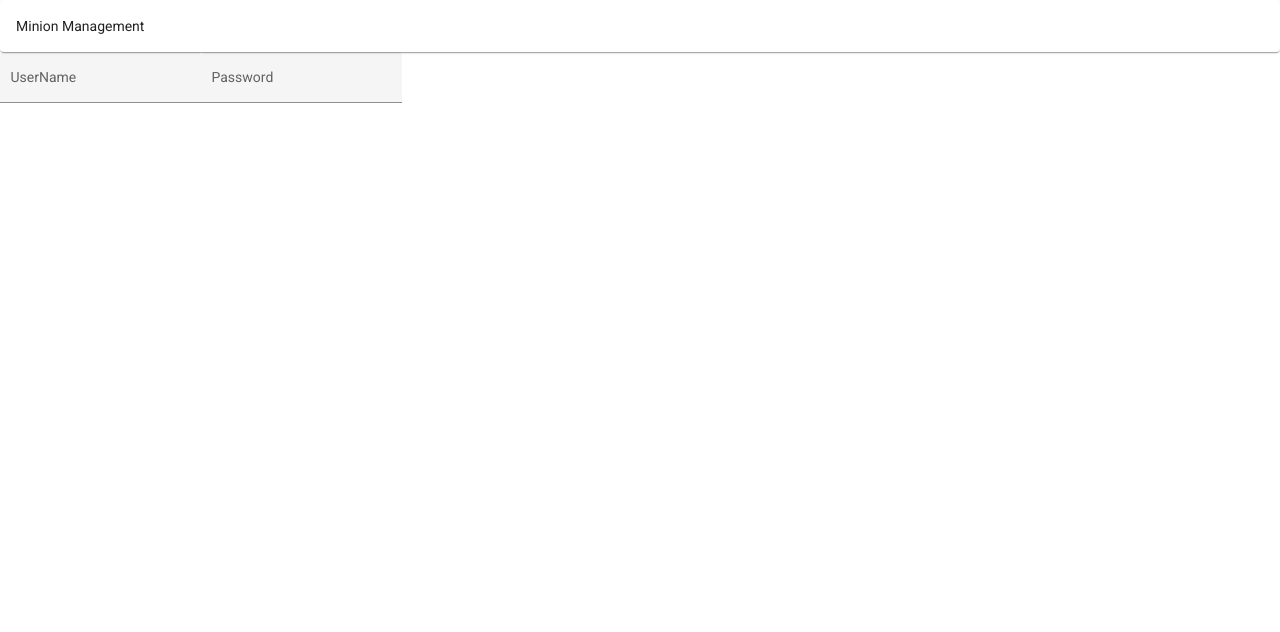
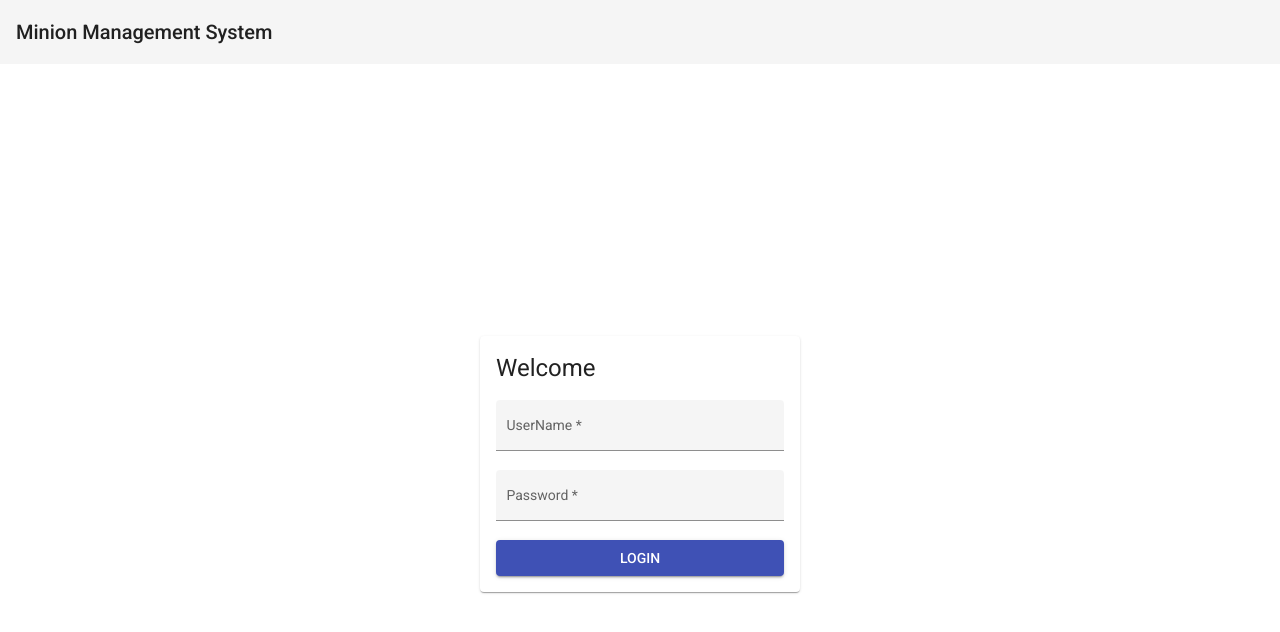
Before and after one commit to 220926NET/P2-MinionManagement, an Angular app in the folder Angular/: page / in a window 1280 px wide. Shown: the top 632 px of the page. Built offline with nearby package versions, Linux system fonts and the light colour scheme.

Commit message:
login page connected to API

```diff
--- a/Angular/src/app/API-Service/internal-api.service.ts
+++ b/Angular/src/app/API-Service/internal-api.service.ts
@@ -11,7 +11,7 @@ export class InternalAPIService {
   // dependency injection
   constructor(private http:HttpClient) { }
 
-  //API deployment string
+  //Need to change to API deployment string
   private apiURL : string = 'https://localhost:7202/Authentication/Login';
   // Using localhost for testing purpose
   Login(data: any) : Observable<any> {
--- a/Angular/src/app/app.module.ts
+++ b/Angular/src/app/app.module.ts
@@ -18,6 +18,8 @@ import {MatInputModule} from '@angular/material/input';
 import {MatButtonModule} from '@angular/material/button';
 // Angualr material Card
 import {MatCardModule} from '@angular/material/card';
+// Angualr material Toolbar
+import {MatToolbarModule} from '@angular/material/toolbar';
 
 
 @NgModule({
@@ -37,7 +39,8 @@ import {MatCardModule} from '@angular/material/card';
     MatFormFieldModule,
     MatInputModule,
     MatButtonModule,
-    MatCardModule
+    MatCardModule,
+    MatToolbarModule
   ],
   providers: [],
   bootstrap: [AppComponent]
--- a/Angular/src/app/login/login.component.html
+++ b/Angular/src/app/login/login.component.html
@@ -1,16 +1,19 @@
-<div>
-    <mat-card>Minion Management</mat-card>
-
-
-    <form class="example-form">
+<mat-toolbar>Minion Management System</mat-toolbar>
+<div fxLayoutAlign="center center" fxFlexFill> <!--Align to center-->
+    <mat-card fxFlex="25"> <!--Nested element together-->
+    <h1>Welcome</h1>
+    <form fxLayoutAlign="stretch" fxLayout="column" [formGroup]="loginFrom">
         <mat-form-field appearance="fill">
           <mat-label>UserName</mat-label>
-          <input matInput>
+          <input matInput formControlName="username">
         </mat-form-field>
 
         <mat-form-field appearance="fill">
             <mat-label>Password</mat-label>
-            <input matInput type="password">
+            <input matInput type="password" formControlName="password">
           </mat-form-field>
+
+        <button mat-raised-button="submit" color="primary" (click)="loginProcess()">LOGIN</button>
     </form>
+  </mat-card>
 </div>
--- a/Angular/src/environments/environment.ts
+++ b/Angular/src/environments/environment.ts
@@ -5,6 +5,7 @@
 export const environment = {
   production: false
 };
+
 
 /*
  * For easier debugging in development mode, you can import the following file
```
Also changed, not shown: 1 other file (tests, documents, lock files or other folders).
